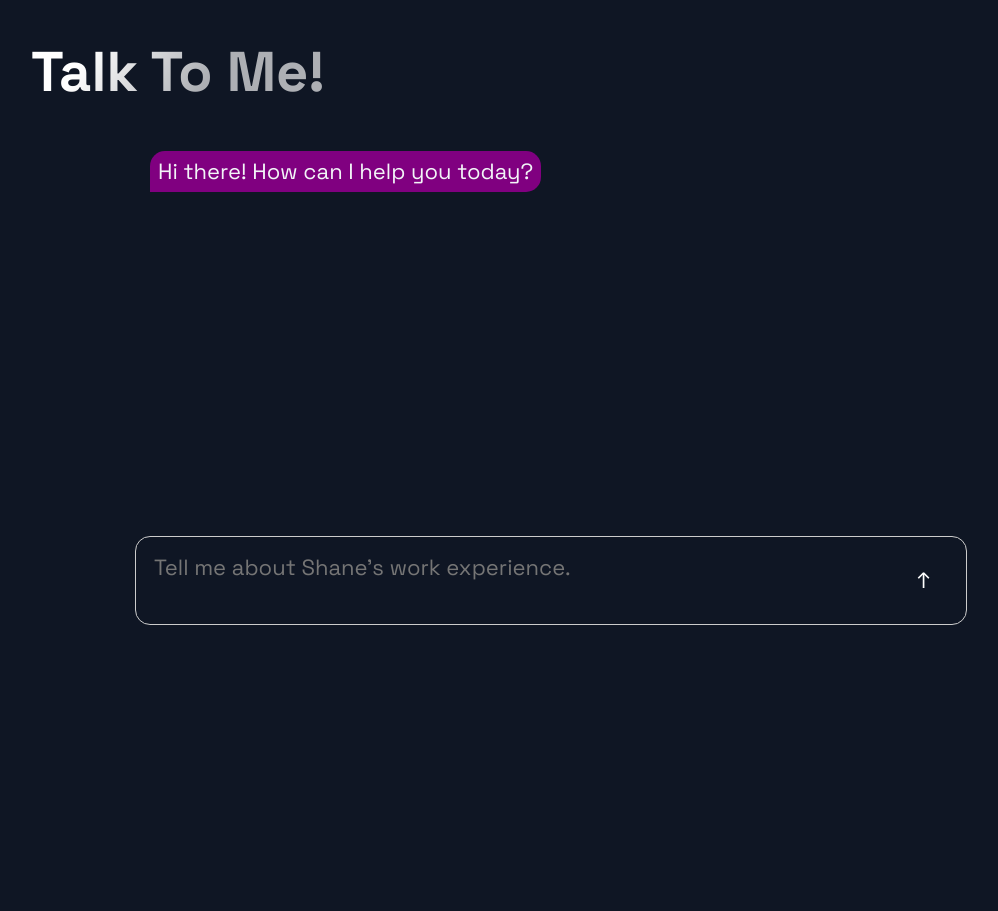
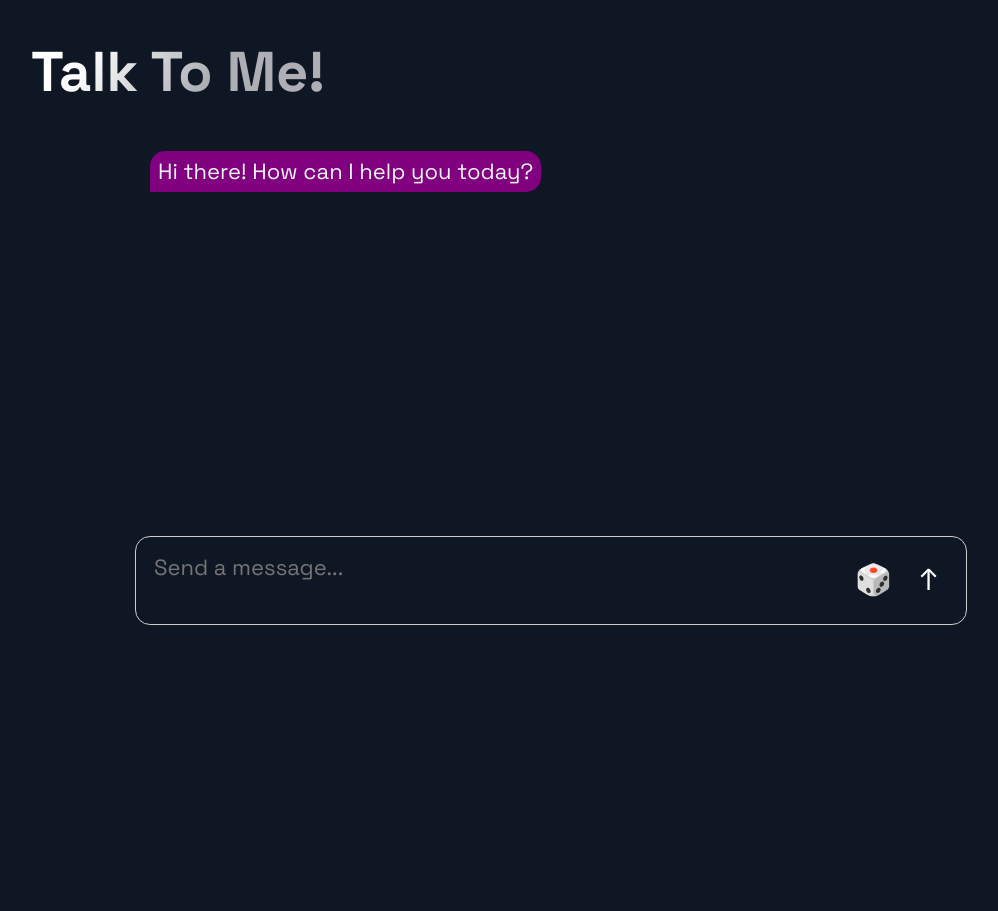
Before and after one commit to ItsMeShane/portfolio_website, a Next.js app: page / in a window 1280 px wide. Shown: the part 820-1731 px from the top of the page, without its empty margins (89-1087 px from the left). Built offline with nearby package versions, Linux system fonts and the light colour scheme; no server answers.

Commit message:
added chat prompts

```diff
--- a/src/components/Chatbot/Chatbot.js
+++ b/src/components/Chatbot/Chatbot.js
@@ -1,8 +1,11 @@
 import React, { useState, useEffect, useRef } from 'react';
 import { Section, SectionTitle } from '../../styles/GlobalComponents';
-import { ChatbotContainer, Chatbox, ChatMessage, ChatInput, StyledTextarea, SendButton } from './ChatbotStyles';
+import { ChatbotContainer, Chatbox, ChatMessage, ChatInput, StyledTextarea, ChatButton } from './ChatbotStyles';
 import { OPENAI_API_KEY, OPENAI_ASS_ID } from "../../../env.js"
+import { chatMessagePrompts } from '../../constants/constants';
+
 const OpenAI = require("openai");
+let promptIndex = 0;
 
 const Chatbot = () => {
   const [messages, setMessages] = useState([
@@ -10,26 +13,13 @@ const Chatbot = () => {
   ]);
 
   const [newMessage, setNewMessage] = useState('');
-  const [placeholderIndex, setPlaceholderIndex] = useState(0); // Track the current index of the placeholder
   const chatboxRef = useRef(null);
-  const placeholderTexts = [
-    "Tell me about Shane's work experience.",
-    "What kind of projects has Shane worked on?",
-    "Tell me about this website.",
-    "How can I contact Shane?",
-    "Ask me anything!",
-  ];
 
   const openai = new OpenAI({
     apiKey: OPENAI_API_KEY,
     dangerouslyAllowBrowser: true
   });
 
-  const getRandomPlaceholder = () => {
-    const newIndex = Math.floor(Math.random() * placeholderTexts.length);
-    setPlaceholderIndex(newIndex);
-    return placeholderTexts[newIndex];
-  };
 
   const handleSendMessage = async () => {
     if (newMessage.trim() === '') {
@@ -85,6 +75,15 @@ const Chatbot = () => {
     }
   };
 
+
+  const setNextPrompt = () => {
+    if (promptIndex === chatMessagePrompts.length) {
+      promptIndex = 0;
+    }
+    setNewMessage(chatMessagePrompts[promptIndex]);
+    promptIndex++;
+  };
+
   // Auto-scroll to the bottom when messages change
   useEffect(() => {
     if (chatboxRef.current) {
@@ -96,10 +95,6 @@ const Chatbot = () => {
     if (e.key === 'Enter' && !e.shiftKey) {
       e.preventDefault(); // Enter submits message // Shift+Enter adds new line
       handleSendMessage();
-
-      if (document.getElementById('txtArea').textContent.trim() != "") {
-        getRandomPlaceholder();
-      }
     }
   };
 
@@ -116,17 +111,21 @@ const Chatbot = () => {
         </Chatbox>
 
         <ChatInput>
-          <StyledTextarea id="txtArea"
-            placeholder={newMessage.trim() === '' ? placeholderTexts[placeholderIndex] : ''} // Use random placeholder only when the input is empty
+          <StyledTextarea
+            id="txtArea"
+            placeholder="Send a message..."
             spellCheck="false"
             value={newMessage}
             onChange={(e) => setNewMessage(e.target.value)}
             onKeyDown={handleTextareaKeyDown}
             required
           />
-          <SendButton className="send-btn" onClick={handleSendMessage}>
+          <ChatButton onClick={setNextPrompt}>
+            🎲
+          </ChatButton>
+          <ChatButton onClick={handleSendMessage}>
             ↑
-          </SendButton>
+          </ChatButton>
         </ChatInput>
       </ChatbotContainer>
     </Section>
--- a/src/components/Chatbot/ChatbotStyles.js
+++ b/src/components/Chatbot/ChatbotStyles.js
@@ -2,13 +2,15 @@ import styled, { keyframes } from 'styled-components';
 
 // Styled components for the chatbot
 export const ChatbotContainer = styled.div`
-  display: flex;
-  flex-direction: column;
+  display: block;
+  /* flex-direction: column; */
   align-self: center;
   width: 80%;
   margin: 20px;
   overflow: hidden;
   font-size: 2.2rem;
+
+
 `;
 
 
@@ -17,7 +19,6 @@ flex: 1;
 padding: 15px;
 max-height: 400px;
 min-height: 400px;
-// height: 400px;
 
 overflow-y: auto;
 scroll-behavior: smooth; /* Enable smooth scrolling behavior */
@@ -96,12 +97,17 @@ export const StyledTextarea = styled.textarea`
   color: #fff;
 `;
 
-export const SendButton = styled.button`
+export const ChatButton = styled.button`
   background-color: transparent;
-  height: 65px;
-  width: 65px;
+  min-height: 55px;
+  min-width:  55px;
+  max-height: 55px;
+  max-width:  55px;
   color: #fff;
   border: none;
-  padding: 8px 12px;
   cursor: pointer;
+  font-size: 3rem;
+
+  /* border: 1px solid #ccc; */
+  /* border-radius: 15px; */
 `;
--- a/src/constants/constants.js
+++ b/src/constants/constants.js
@@ -37,6 +37,28 @@ export const projects = [
   },
 ];
 
+ export const chatMessagePrompts = [
+  "Tell me about Shane.",
+  "What kind of professional experience does Shane have?",
+  "What projects has Shane worked on?",
+  "What technologies is Shane proficient in?",
+  "What challenges has Shane overcome in previous projects?",
+  "How does Shane stay updated with industry trends?",
+  "What certifications or training does Shane have?",
+  "Can you provide examples of Shane's problem-solving skills?",
+  // "Tell me about a successful collaboration Shane has been a part of.",
+  "How does Shane approach learning new technologies?",
+  "What programming languages is Shane comfortable working with?",
+  // "Describe a situation where Shane demonstrated leadership skills.",
+  // "What methodologies does Shane follow in project development?",
+  // "What feedback have colleagues given about working with Shane?",
+  "How does Shane prioritize and manage time effectively?",
+  "Share a notable achievement or recognition Shane has received.",
+  "What are Shane's goals for professional development?",
+  "Can you provide examples of Shane's attention to detail in projects?",
+  "How can I contact Shane?",
+];
+
 export const TimeLineData = [
   { year: 2020, text: 'Discovered my love for Computer Science', },
   { year: 2021, text: 'Created my first Chess Bot', },
```
